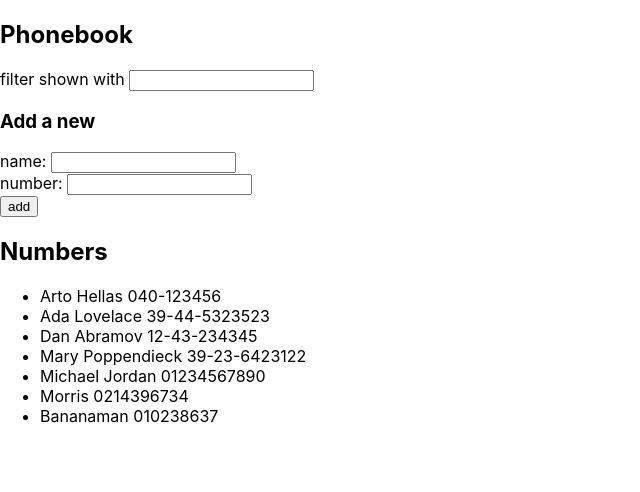
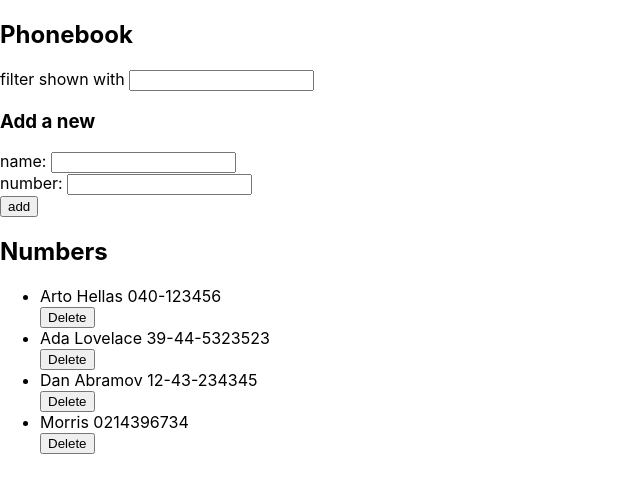
Before and after one commit to ctulb/fullstackopen, a React (Create React App) app in the folder part2/thephonebook/: page / in a window 1280 px wide. Shown: the top 492 px of the page, without its empty margins (0-640 px from the left). Built offline with nearby package versions, Linux system fonts and the light colour scheme; data requests are answered from the project's data file.

Commit message:
complete exercise 2.17

```diff
--- a/part2/thephonebook/db.json
+++ b/part2/thephonebook/db.json
@@ -16,24 +16,9 @@
       "id": 3
     },
     {
-      "name": "Mary Poppendieck",
-      "phoneNumber": "39-23-6423122",
-      "id": 4
-    },
-    {
-      "name": "Michael Jordan",
-      "phoneNumber": "01234567890",
-      "id": 5
-    },
-    {
       "name": "Morris",
       "phoneNumber": "0214396734",
       "id": 6
-    },
-    {
-      "name": "Bananaman",
-      "phoneNumber": "010238637",
-      "id": 7
     }
   ]
 }
--- a/part2/thephonebook/src/App.js
+++ b/part2/thephonebook/src/App.js
@@ -36,6 +36,22 @@ const App = () => {
       );
       setPersonsToShow(personsToShow);
     });
+  };
+
+  const handleDelete = (event) => {
+    if (window.confirm(`Delete ${event.target.name}?`)) {
+      const personToDelete = persons.filter(
+        (person) => person.name === event.target.name
+      );
+      console.log(personToDelete);
+      personService.remove(personToDelete[0].id).then((response) => {
+        const newPersons = persons.filter(
+          (person) => person.name !== event.target.name
+        );
+        setPersons(newPersons);
+        setPersonsToShow(newPersons);
+      });
+    }
   };
 
   const handleNameChange = (event) => {
@@ -81,7 +97,7 @@ const App = () => {
         handleAdd={handleAdd}
       />
       <h2>Numbers</h2>
-      <Persons personsToShow={personsToShow} />
+      <Persons personsToShow={personsToShow} handleDelete={handleDelete} />
     </div>
   );
 };
--- a/part2/thephonebook/src/components/Persons.js
+++ b/part2/thephonebook/src/components/Persons.js
@@ -1,13 +1,18 @@
 import React from 'react';
 
-const Persons = ({ personsToShow }) => {
+const Persons = ({ personsToShow, handleDelete }) => {
   return (
     <div>
       <ul>
         {personsToShow.map((person) => (
-          <li key={person.name}>
-            {person.name} {person.phoneNumber}
-          </li>
+          <div key={person.id}>
+            <li>
+              {person.name} {person.phoneNumber}
+            </li>
+            <button name={person.name} onClick={handleDelete}>
+              Delete
+            </button>
+          </div>
         ))}
       </ul>
     </div>
--- a/part2/thephonebook/src/services/persons.js
+++ b/part2/thephonebook/src/services/persons.js
@@ -14,6 +14,10 @@ const update = (id, newObject) => {
   return axios.put(`${baseUrl}/${id}`, newObject);
 };
 
-const personService = { getAll, create, update };
+const remove = (id) => {
+  return axios.delete(`${baseUrl}/${id}`);
+};
+
+const personService = { getAll, create, update, remove };
 
 export default personService;
```
